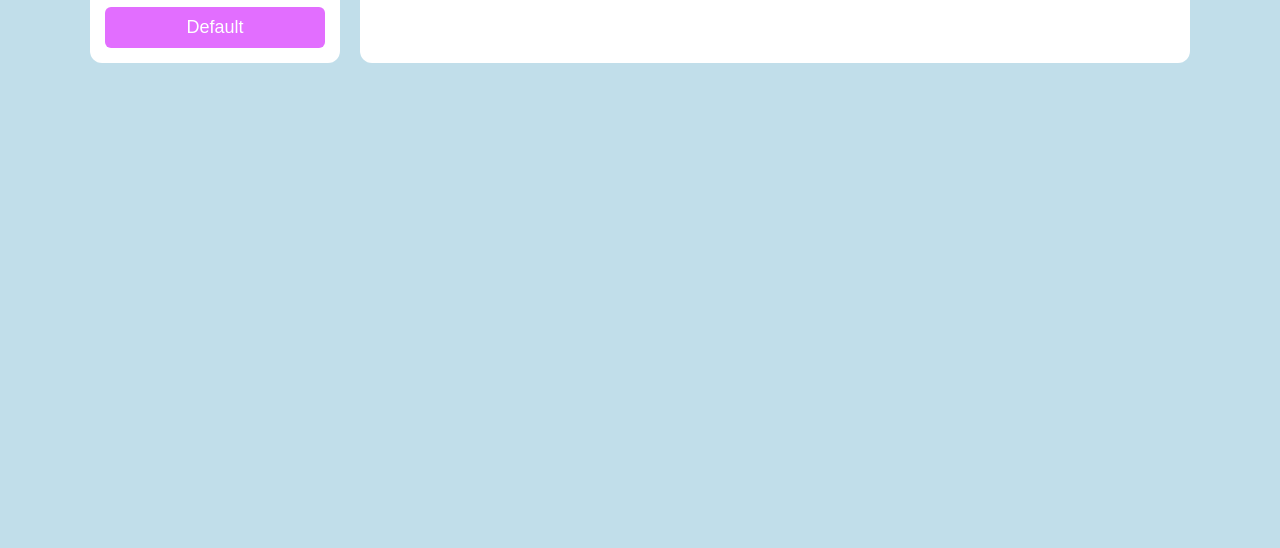
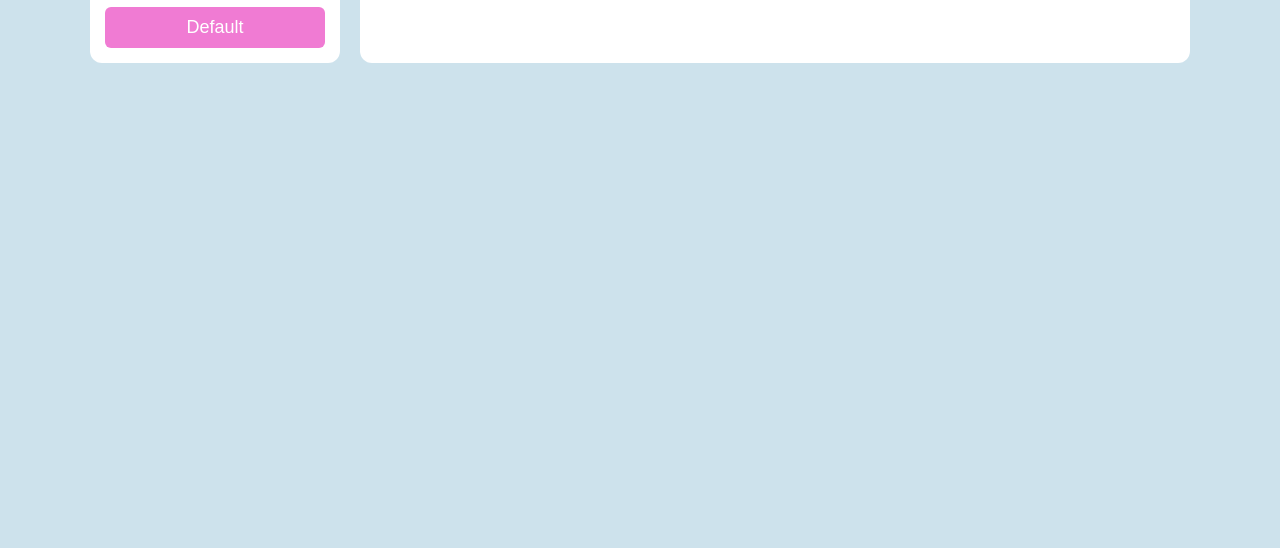
Before and after one commit to TamarGrossman12345/toDoApp, a website built with webpack: page src/template.html in a window 1280 px wide. Shown: the part 252-800 px from the top of the page. Built offline with nearby package versions, Linux system fonts and the light colour scheme.

Commit message:
changing the color palette

```diff
--- a/src/style.css
+++ b/src/style.css
@@ -1,8 +1,8 @@
 :root {
-  --background: #c1deea;
+  --background: #cde2ec;
   --primary: #ffffff;
-  --accent: #e26eff;
-  --text: #545154;
+  --accent: #f07bd3;
+  --text: #494649;
   --low: #6bcf95;
   --medium: #ffb703;
   --high: #ef476f;
@@ -206,6 +206,10 @@ button.save {
   color: white;
 }
 
+button :disabled {
+  background-color: #494649;
+}
+
 
 .checkbox-image {
   display: flex;
--- a/src/todos/taskUI.js
+++ b/src/todos/taskUI.js
@@ -39,8 +39,6 @@ export const loadTasks = (currentProjectId) => {
     const container = document.querySelector('#todo-list')
     container.replaceChildren();
 
-
-
     if(currentProjectId === 'default'){
         container.textContent =   `You can't add tasks in the Default list`;
         return;
```
